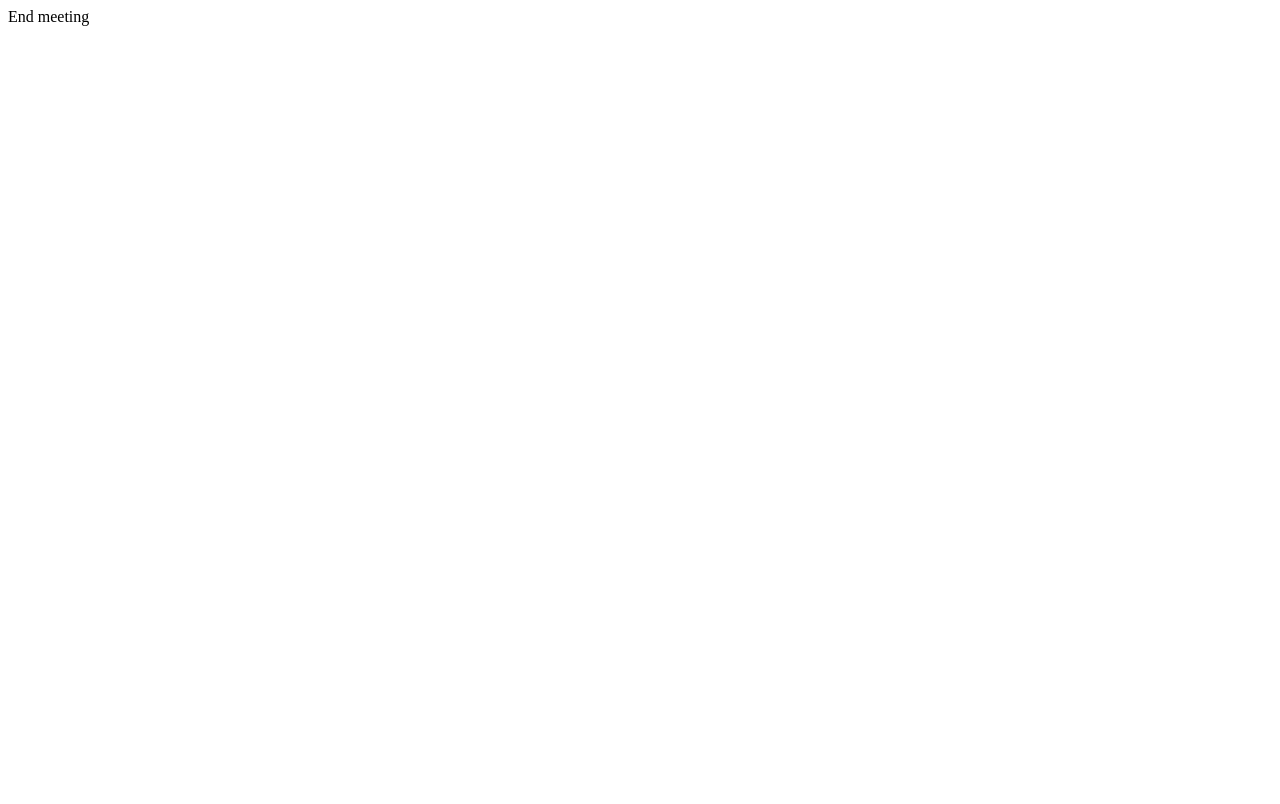
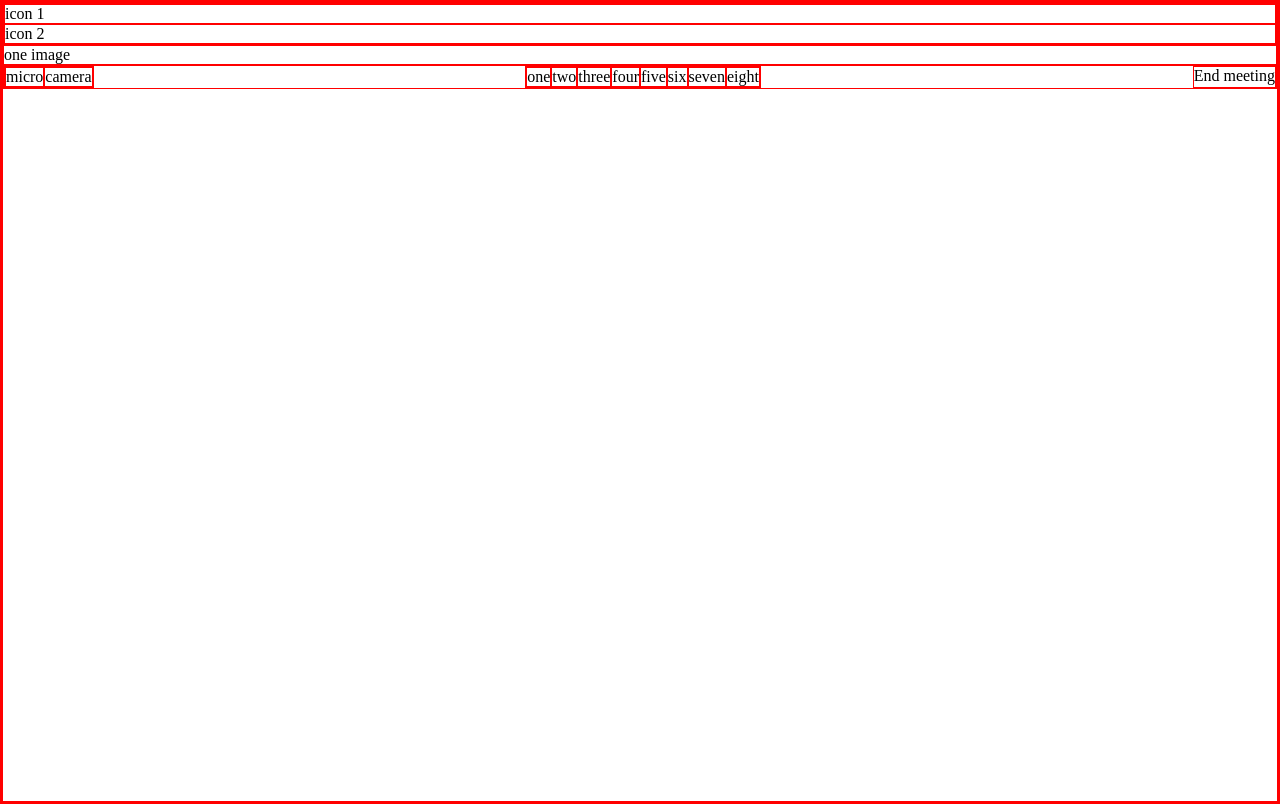
Before and after one commit to ALANOMAM/html-css-zoom, a plain HTML site: page index.html in a window 1280 px wide. Drawn offline with Linux system fonts and the light colour scheme.

Commit message:
aggiunto css allo scheletro iniziale

```diff
--- a/index.html
+++ b/index.html
@@ -10,8 +10,17 @@
 
  <main class="screen">
 
+<div class="speaker-view">
+<div>
+icon 1
+</div>
+<div>
+icon 2
+</div>
+</div>
+
     <div class="image-box">
-
+      one image
     </div>
 
 
@@ -19,23 +28,23 @@
 
 <div class="div1">
 <div class="microphone">
-
+  micro
 </div>
 
 <div class="camera">
-
+camera
 </div>
 </div>
 
 <div class="div2">
-<div class="element"></div>
-<div class="element"></div>
-<div class="element"></div>
-<div class="element"></div>
-<div class="element"></div>
-<div class="element"></div>
-<div class="element"></div>
-<div class="element"></div>
+<div class="element">one</div>
+<div class="element">two</div>
+<div class="element">three</div>
+<div class="element">four</div>
+<div class="element">five</div>
+<div class="element">six</div>
+<div class="element">seven</div>
+<div class="element">eight</div>
 </div>
 
 <div class="div3">
@@ -45,5 +54,7 @@
 </nav>
 
 </main>
+
+
 </body>
 </html>
--- a/style.css
+++ b/style.css
@@ -0,0 +1,28 @@
+*{
+    box-sizing: border-box;
+    padding:0;
+    margin:0;
+    border:1px solid red;
+}
+
+
+.screen{
+    height: 100vh;
+}
+
+
+
+
+
+/*nav start*/
+nav{
+    display: flex;
+    justify-content: space-between;
+}
+
+.div1,.div2,.div3{
+    display: flex;
+}
+
+
+/*nav end*/
```
